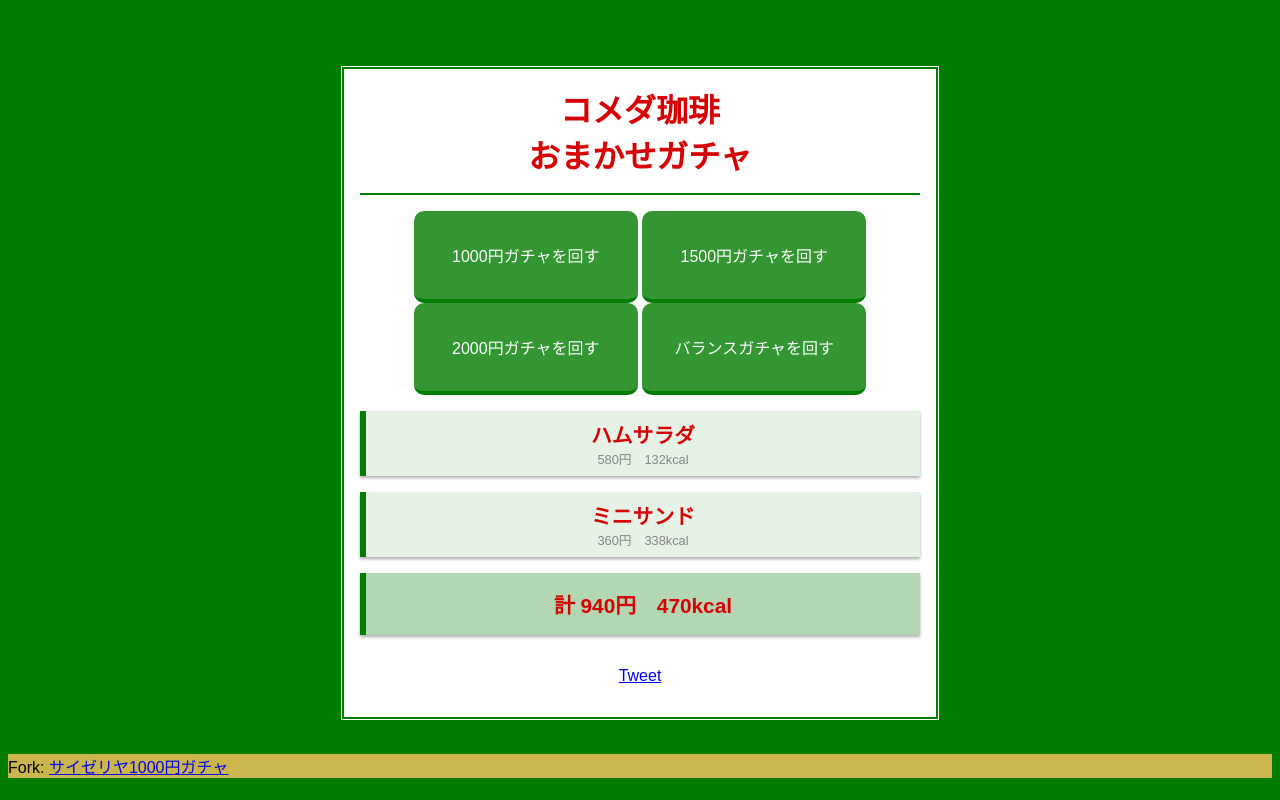
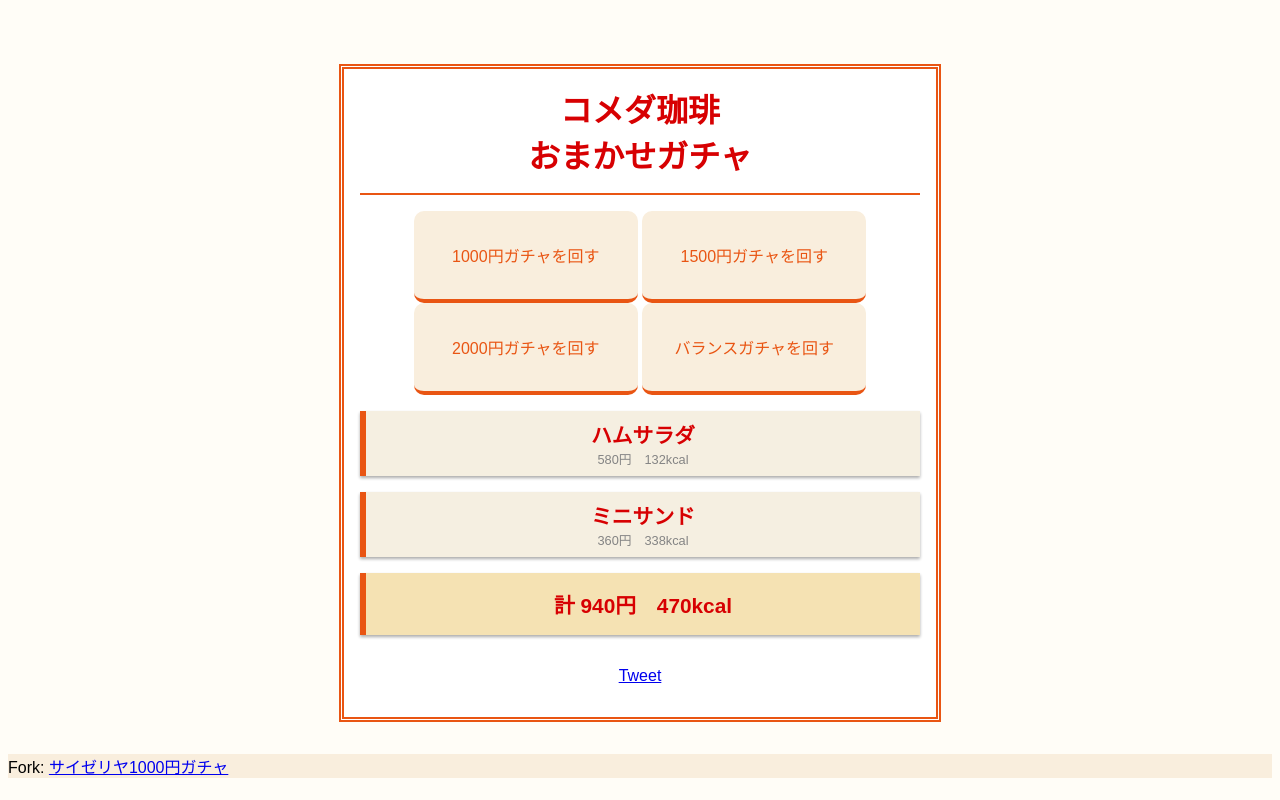
Before and after one commit to ggharada/komeda-gacha, a Flask app: page /1000 in a window 1280 px wide. Run offline with Flask 2, Linux system fonts and the light colour scheme; some libraries are stand-ins or nearby versions.

Commit message:
color set

```diff
--- a/flaskr/static/style.css
+++ b/flaskr/static/style.css
@@ -1,6 +1,6 @@
 body {
     font-family: 'ヒラギノ角ゴシック','Hiragino Sans',YuGothic,'Yu Gothic',sans-serif;
-    background: #007c00;
+    background: #FFFDF7;
   }
 
   h1, h2 {
@@ -10,13 +10,13 @@
   .page {
     margin: 2em auto;
     width: 35em;
-    border: 5px double #007c00;
+    border: 5px double #E95513;
     padding: 1em;
     background: white;
   }
 
   .heading {
-    border-bottom: 2px solid #007c00;
+    border-bottom: 2px solid #E95513;
     text-align: center;
     margin-bottom: 1em;
     padding-bottom: 1em;
@@ -42,9 +42,9 @@
     width: 10em;
     padding: 2em 2em;
     text-decoration: none;
-    background: rgba(0,124,0,0.8);
-    color: #ffffff;
-    border-bottom: solid 4px #007c00;
+    background: #F9EEDD;
+    color: #E95513;
+    border-bottom: solid 4px #E95513;
     border-radius: 10px;
   }
 
@@ -68,18 +68,18 @@
 
   .box{
       margin: 1em 0;
-      border-left: solid 6px rgba(0,124,0,1);
+      border-left: solid 6px #E95513;
       box-shadow: 0px 2px 3px rgba(0, 0, 0, 0.33);
   }
 
   .menu {
     padding: 0.5em 1em;
-    background: rgba(0,124,0,0.1);
+    background: #f5efe1;
   }
 
   .rst {
     padding: 1em 1em;
-    background: rgba(0,124,0,0.3);
+    background: #f5e2b3;
   }
 
   .box h2 {
@@ -101,7 +101,7 @@
     font-size: 0.8em;
     padding: 0.3em;
     margin-bottom: 1em;
-    background: #fafafa;
+    background: #FFFDF7;
   }
 
   .error {
@@ -110,7 +110,7 @@
   }
   footer {
     text-align: left;
-    background-color: #cab64a;
+    background-color: #F9EEDD;
     bottom: 0;
   }
   html, body{
```
